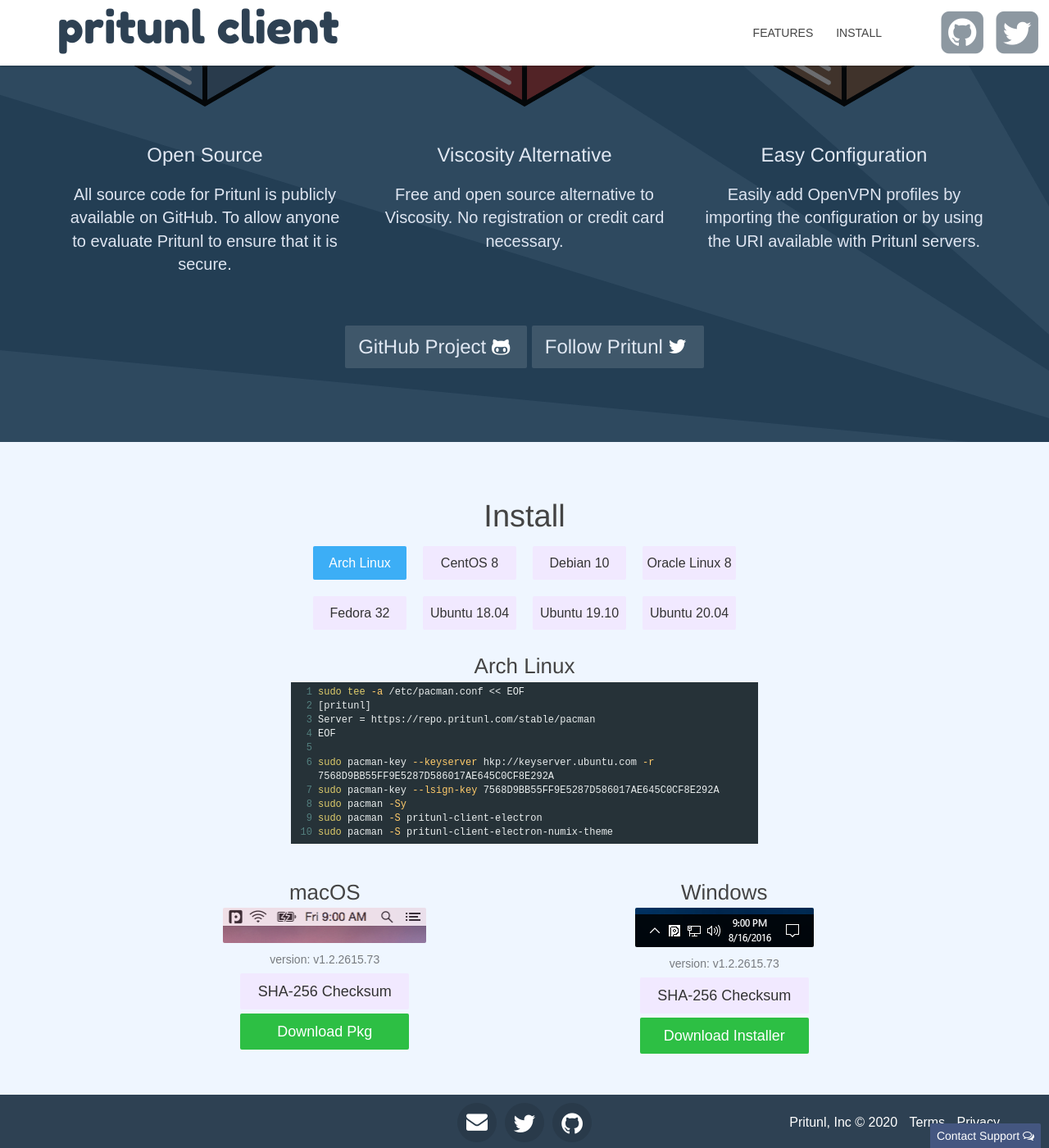
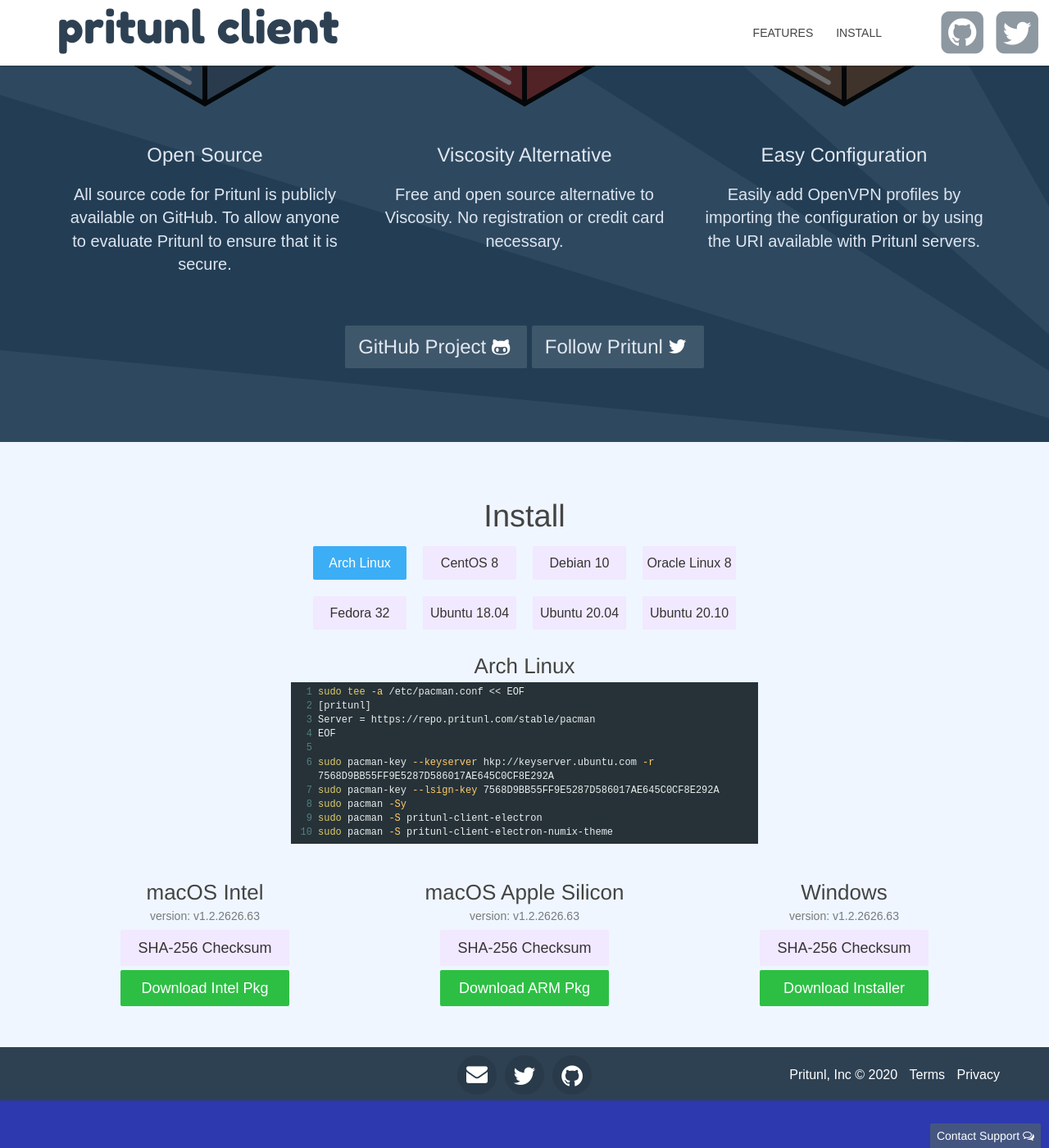
Before and after one commit to pritunl/client.pritunl.github.io, a Jekyll site: the page built from index.html, in a window 1280 px wide and 1400 px high, scrolled down 2227 px. Shown: the whole window at 82% size. Built offline with Jekyll 4.4.1, drawn with Linux system fonts in a browser that asks for light colours; nearby versions of some CDN libraries; some web fonts are replaced.

Commit message:
Update client versions

```diff
--- a/css/main.css
+++ b/css/main.css
@@ -1257,6 +1257,9 @@
 .client-sum,
 .client-download {
   width: 206px;
+}
+.client .client-title {
+  margin-bottom: 5px;
 }
 .contact-us {
   bottom: 0;
--- a/index.html
+++ b/index.html
@@ -96,7 +96,7 @@
       <div class="row client">
         <h2 class="title text-center">Install</h2>
         <div class="distro-btns item col-md-6 col-sm-12 col-xs-12 col-md-offset-3">
-          <button class="client-distro client-archlinux btn btn-lg btn-primary">Arch Linux</button><button class="client-distro client-centos-7 btn btn-lg btn-default">CentOS 8</button><button class="client-distro client-debian-stretch btn btn-lg btn-default">Debian 10</button><button class="client-distro client-other btn btn-lg btn-default">Oracle Linux 8</button><button class="client-distro client-fedora btn btn-lg btn-default">Fedora 32</button><button class="client-distro client-ubuntu-two btn btn-lg btn-default">Ubuntu 18.04</button><button class="client-distro client-ubuntu-three btn btn-lg btn-default">Ubuntu 19.10</button><button class="client-distro client-ubuntu-four btn btn-lg btn-default">Ubuntu 20.04</button>
+          <button class="client-distro client-archlinux btn btn-lg btn-primary">Arch Linux</button><button class="client-distro client-centos-7 btn btn-lg btn-default">CentOS 8</button><button class="client-distro client-debian-stretch btn btn-lg btn-default">Debian 10</button><button class="client-distro client-other btn btn-lg btn-default">Oracle Linux 8</button><button class="client-distro client-fedora btn btn-lg btn-default">Fedora 32</button><button class="client-distro client-ubuntu-two btn btn-lg btn-default">Ubuntu 18.04</button><button class="client-distro client-ubuntu-three btn btn-lg btn-default">Ubuntu 20.04</button><button class="client-distro client-ubuntu-four btn btn-lg btn-default">Ubuntu 20.10</button>
         </div>
         <div class="item col-md-10 col-sm-12 col-xs-12 col-md-offset-1 install-archlinux">
           <h3 class="title text-center">Arch Linux</h3>
@@ -189,16 +189,6 @@
 sudo apt-get install pritunl-client-electron</textarea>
         </div>
         <div class="item col-md-10 col-sm-12 col-xs-12 col-md-offset-1 install-ubuntu-three">
-          <h3 class="title text-center">Ubuntu Eoan</h3>
-          <textarea class="editor bash">sudo tee /etc/apt/sources.list.d/pritunl.list &lt;&lt; EOF
-deb https://repo.pritunl.com/stable/apt eoan main
-EOF
-
-sudo apt-key adv --keyserver hkp://keyserver.ubuntu.com --recv 7568D9BB55FF9E5287D586017AE645C0CF8E292A
-sudo apt-get update
-sudo apt-get install pritunl-client-electron</textarea>
-        </div>
-        <div class="item col-md-10 col-sm-12 col-xs-12 col-md-offset-1 install-ubuntu-four">
           <h3 class="title text-center">Ubuntu Focal</h3>
           <textarea class="editor bash">sudo tee /etc/apt/sources.list.d/pritunl.list &lt;&lt; EOF
 deb https://repo.pritunl.com/stable/apt focal main
@@ -208,21 +198,35 @@
 sudo apt-get update
 sudo apt-get install pritunl-client-electron</textarea>
         </div>
+        <div class="item col-md-10 col-sm-12 col-xs-12 col-md-offset-1 install-ubuntu-four">
+          <h3 class="title text-center">Ubuntu Groovy</h3>
+          <textarea class="editor bash">sudo tee /etc/apt/sources.list.d/pritunl.list &lt;&lt; EOF
+deb https://repo.pritunl.com/stable/apt groovy main
+EOF
+
+sudo apt-key adv --keyserver hkp://keyserver.ubuntu.com --recv 7568D9BB55FF9E5287D586017AE645C0CF8E292A
+sudo apt-get update
+sudo apt-get install pritunl-client-electron</textarea>
+        </div>
       </div>
       <div class="row client">
-        <div class="item col-md-5 col-sm-12 col-xs-12 col-md-offset-1">
-          <h3 class="title text-center">macOS</h3>
-          <img src="img/client_osx.png" style="width: 248px" alt="macOS Client"/><br>
-          <div class="client-ver">version: v1.2.2615.73</div>
+        <div class="item col-md-4 col-sm-12 col-xs-12">
+          <h3 class="title text-center client-title">macOS Intel</h3>
+          <div class="client-ver">version: v1.2.2626.63</div>
           <a class="client-sum btn btn-lg btn-default" href="https://raw.githubusercontent.com/pritunl/pritunl-client-electron/master/SHA256" target="_blank">SHA-256 Checksum</a><br>
-          <a class="client-download btn btn-lg btn-success" href="https://github.com/pritunl/pritunl-client-electron/releases/download/1.2.2615.73/Pritunl.pkg.zip">Download Pkg</a>
+          <a class="client-download btn btn-lg btn-success" href="https://github.com/pritunl/pritunl-client-electron/releases/download/1.2.2626.63/Pritunl.pkg.zip">Download Intel Pkg</a>
         </div>
-        <div class="item col-md-5 col-sm-12 col-xs-12">
-          <h3 class="title text-center">Windows</h3>
-          <img src="img/client_win.png" alt="Windows Client"/><br>
-          <div class="client-ver">version: v1.2.2615.73</div>
+        <div class="item col-md-4 col-sm-12 col-xs-12">
+          <h3 class="title text-center client-title">macOS Apple Silicon</h3>
+          <div class="client-ver">version: v1.2.2626.63</div>
           <a class="client-sum btn btn-lg btn-default" href="https://raw.githubusercontent.com/pritunl/pritunl-client-electron/master/SHA256" target="_blank">SHA-256 Checksum</a><br>
-          <a class="client-download btn btn-lg btn-success" href="https://github.com/pritunl/pritunl-client-electron/releases/download/1.2.2615.73/Pritunl.exe">Download Installer</a>
+          <a class="client-download btn btn-lg btn-success" href="https://github.com/pritunl/pritunl-client-electron/releases/download/1.2.2626.63/Pritunl.pkg.zip">Download ARM Pkg</a>
+        </div>
+        <div class="item col-md-4 col-sm-12 col-xs-12">
+          <h3 class="title text-center client-title">Windows</h3>
+          <div class="client-ver">version: v1.2.2626.63</div>
+          <a class="client-sum btn btn-lg btn-default" href="https://raw.githubusercontent.com/pritunl/pritunl-client-electron/master/SHA256" target="_blank">SHA-256 Checksum</a><br>
+          <a class="client-download btn btn-lg btn-success" href="https://github.com/pritunl/pritunl-client-electron/releases/download/1.2.2626.63/Pritunl.exe">Download Installer</a>
         </div>
       </div>
     </div>
```
